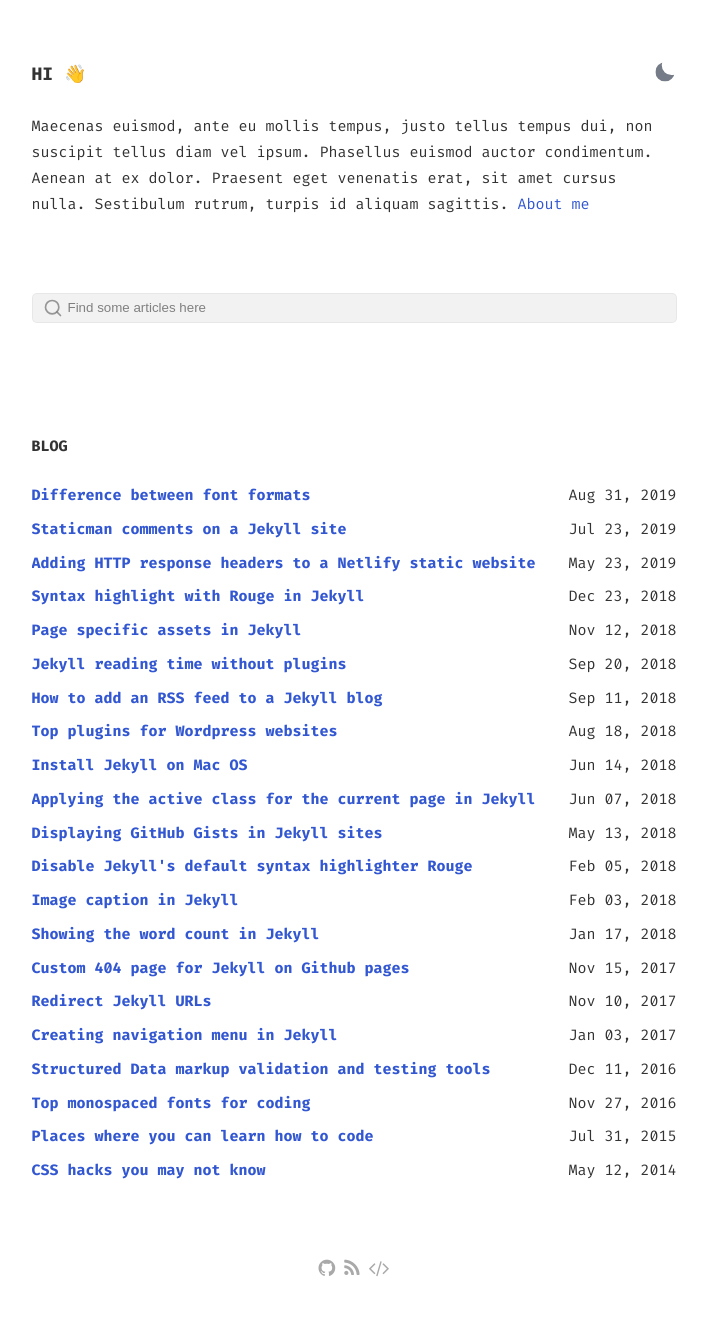
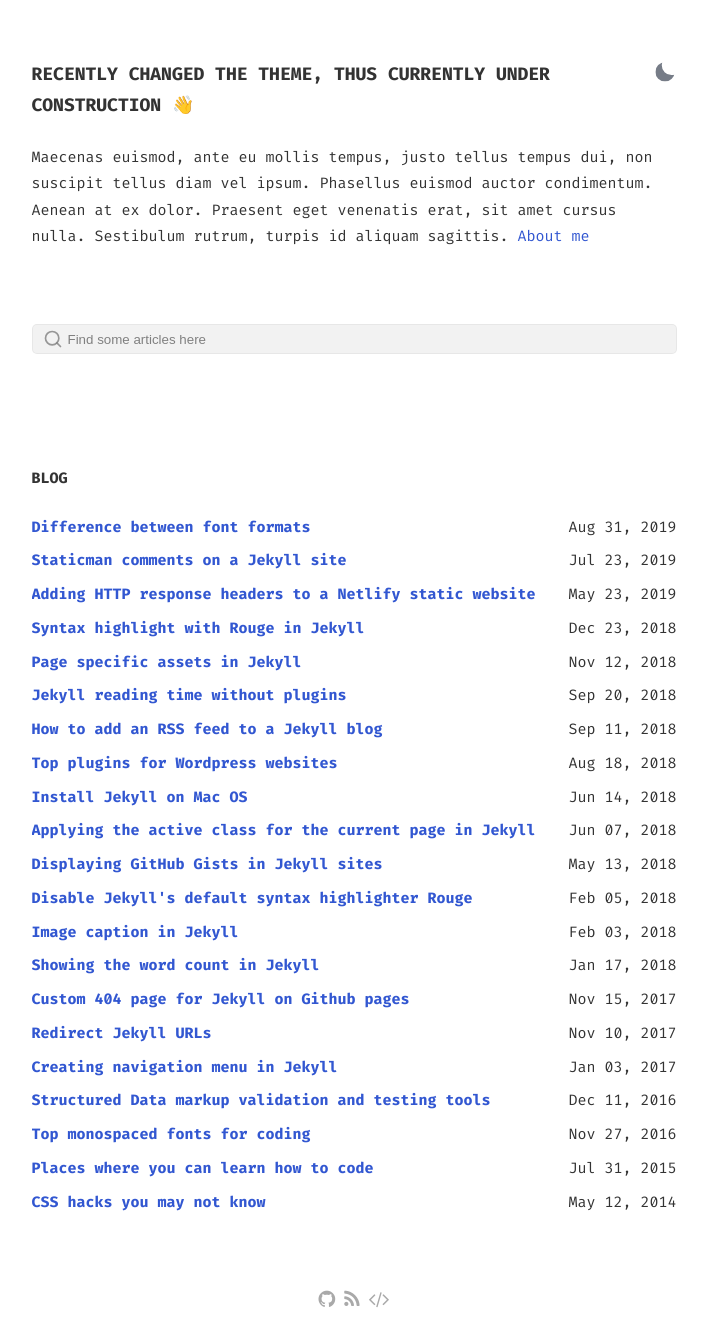
Before and after one commit to ijjustinKim/ijjustinKim.github.io, a Jekyll site: the page built from index.html, in a window 1280 px wide. Shown: the whole page, without its empty margins (286-994 px from the left). Built offline with Jekyll 4.4.1, drawn with Linux system fonts in a browser that asks for light colours; before the commit the page ends 1298 px from its top, so only the background shows below that.

Commit message:
added state message

```diff
--- a/index.html
+++ b/index.html
@@ -3,7 +3,7 @@
 ---
 <section id="intro">
     <div class="flex-row-between">
-        <h1>Hi 👋</h1>
+        <h1>RECENTLY CHANGED THE THEME, THUS CURRENTLY UNDER CONSTRUCTION 👋</h1>
         <button title="Change theme" id="theme-toggle" onclick="modeSwitcher()">
             <div></div>
         </button>
```
